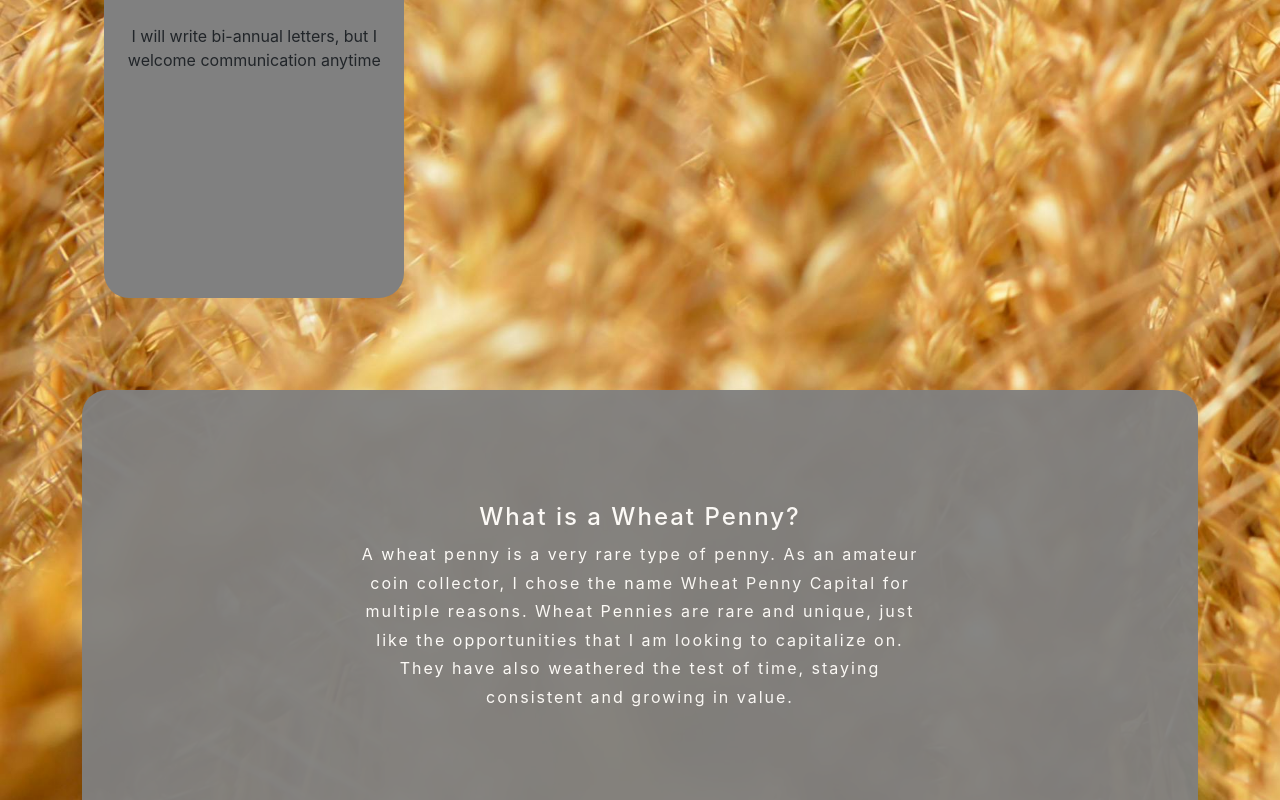
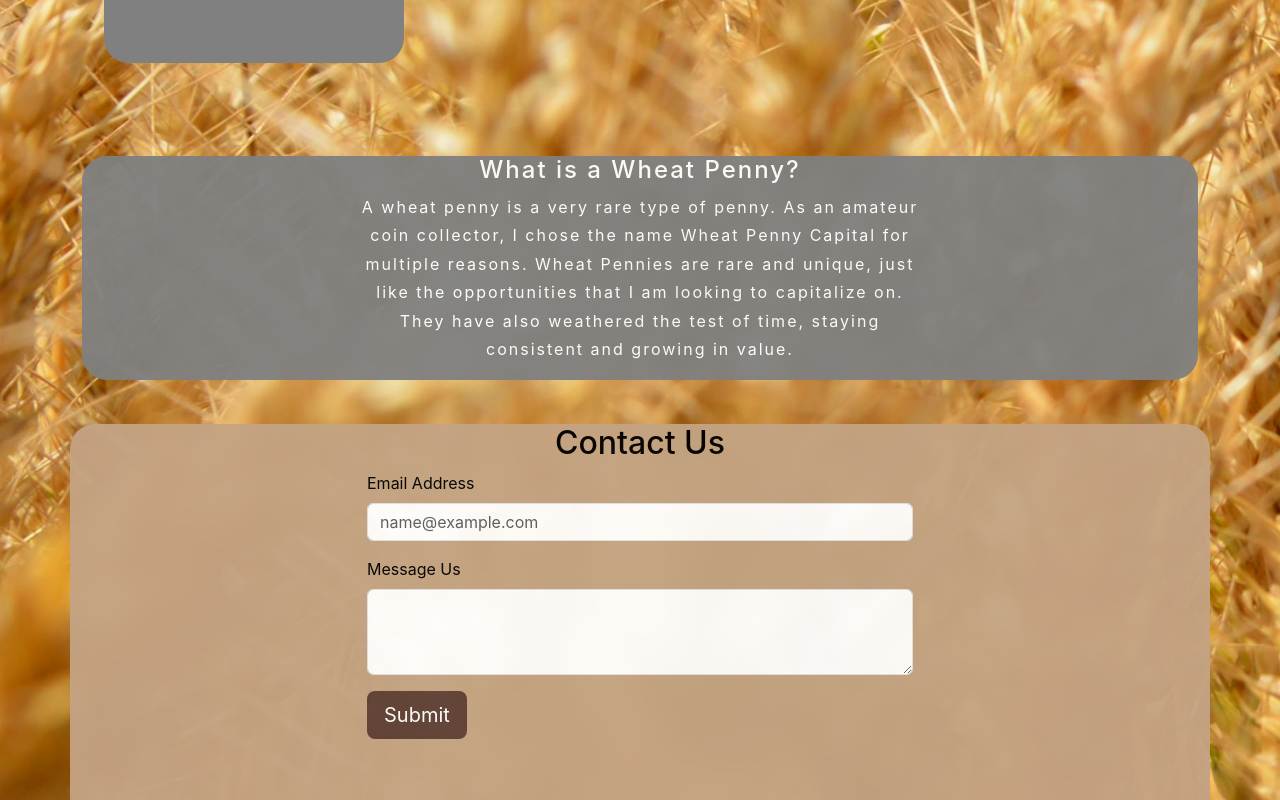
Before and after one commit to kingstonjohnhurley/Wheat-Penny-Capital, a React (Create React App) app: page /about in a window 1280 px wide. Shown: the part 2000-2800 px from the top of the page. Built offline with nearby package versions, Linux system fonts and the light colour scheme.

Commit message:
some fixes

```diff
--- a/src/components/contact.js
+++ b/src/components/contact.js
@@ -1,25 +1,35 @@
 export default function Contact() {
   return (
-
-    <div className="container">
-      <div className="row">
-
-        <div className="contact">
-          <h2>Contact Us</h2>
-          <div className="cuf">
-            <div className="mb-3">
-              <label for="exampleFormControlInput1" className="form-label">Email Address</label>
-              <input type="email" className="form-control" id="exampleFormControlInput1" placeholder="name@example.com">
-              </input>
-            </div>
-            <div className="mb-3">
-              <label for="exampleFormControlTextarea1" className="form-label">Message Us</label>
-              <textarea className="form-control" id="exampleFormControlTextarea1" rows="3"></textarea>
-            </div>
+    <div className="container contact">
+      <div className="row justify-content-center">
+        <form className="col-lg-6">
+          <h2 className="text-center">Contact Us</h2>
+          <div className="mb-3">
+            <label for="exampleFormControlInput1" className="form-label">
+              Email Address
+            </label>
+            <input
+              type="email"
+              className="form-control"
+              id="exampleFormControlInput1"
+              placeholder="name@example.com"
+            ></input>
           </div>
-          <button type="button" className="btn btn-primary- btn-lg">Submit</button>
-        </div>
+          <div className="mb-3">
+            <label for="exampleFormControlTextarea1" className="form-label">
+              Message Us
+            </label>
+            <textarea
+              className="form-control"
+              id="exampleFormControlTextarea1"
+              rows="3"
+            ></textarea>
+          </div>
+          <button type="button" className="btn btn-primary- btn-lg">
+            Submit
+          </button>
+        </form>
       </div>
     </div>
-  )
+  );
 }
--- a/src/index.css
+++ b/src/index.css
@@ -92,7 +92,7 @@ code {
 }
 
 .two {
-  height: 450px;
+  /* height: 450px; */
   background-color: grey;
   display: flex;
   margin-bottom: 4%;
@@ -160,26 +160,12 @@ code {
 
 .contact {
   height: 400px;
-  width: 1300px;
   background-color: #C4A484;
-  display: flex;
-  justify-content: center;
-  align-items: center;
   opacity: 0.95;
-  flex-direction: column;
-  display: flex;
-  align-items: center;
-  text-align: center;
-  justify-content: center;
-  flex-direction: column;
   margin-top: 3.5%;
   color: black;
   border-radius: 25px;
   margin-bottom: 3%;
-}
-
-.cuf {
-  width: 800px;
 }
 
 .portfolio-card {
--- a/src/pages/About.js
+++ b/src/pages/About.js
@@ -1,43 +1,42 @@
-
 const data = [
   {
     title: "Wheat Penny Capital charges no fees toward investors.",
-        description: "That's right!  Wheat Penny Capital charges no fees to anyone who chooses to invest with us."
+    description:
+      "That's right!  Wheat Penny Capital charges no fees to anyone who chooses to invest with us.",
   },
   {
     title: "Each partner can invest a maximum of $100 into Wheat Penny Capital",
-        description: "Because Wheat Penny Capital charging no money, there is a maximum investment of $100.  You are free to invest from $20 to $100 in Wheat Penny Capital."
+    description:
+      "Because Wheat Penny Capital charging no money, there is a maximum investment of $100.  You are free to invest from $20 to $100 in Wheat Penny Capital.",
   },
   {
-        title: "I began with $10,000, which is a 'parental grant' that is mine to invest.",
-        description: "Wheat Penny Capital started out by investing around $10,000, but the number continues to grow as more and more people invest in Wheat Penny Capital."
+    title:
+      "I began with $10,000, which is a 'parental grant' that is mine to invest.",
+    description:
+      "Wheat Penny Capital started out by investing around $10,000, but the number continues to grow as more and more people invest in Wheat Penny Capital.",
   },
   {
-        title: "I will write bi-annual letters, but I welcome communication anytime",
-        description: "Once investing in Wheat Penny Capital, you will receive two letters each year regarding how our stocks have done.  You can also contact Austin Smith by clicking the Contact button at the bottom of the page."
-    }
-]
+    title:
+      "I will write bi-annual letters, but I welcome communication anytime",
+    description:
+      "Once investing in Wheat Penny Capital, you will receive two letters each year regarding how our stocks have done.  You can also contact Austin Smith by clicking the Contact button at the bottom of the page.",
+  },
+];
 function SlideUpBox(props) {
   return (
     <div className="col">
       <div className="box">
-                <div className="visible-box">
-                    {props.title}
-                </div>
-                <div className="hid-box">
-                    {props.description}
+        <div className="visible-box">{props.title}</div>
+        <div className="hid-box">{props.description}</div>
       </div>
     </div>
-        </div>
-    )
+  );
 }
 
 export default function About() {
   return (
-        <div>
-            <div className="bg" >
-
-                <div className="about" >
+    <>
+      <div className="about">
         <h1>Meet Austin Smith</h1>
         <div className="col-sm-6">
           <div className="subtitle">
@@ -49,34 +48,43 @@ export default function About() {
         <div className="two">
           <div className="col-sm-8">
             <div behavior="slide">
-                                <p> <b>Wheat Penny Capital</b> was established by Austin Smith on January 3, 2023.   Ever since then, Austin has been the sole member of the company. He has a lot of experience in investing and stock picking, which has helped him consistently outperform the market. Austin's dedication and persistent effort have driven Wheat Penny Capital's impressive success so far. His devotion and superb strategy have shown to be very effective and have driven up profits.</p>
+              <p>
+                {" "}
+                <b>Wheat Penny Capital</b> was established by Austin Smith on
+                January 3, 2023. Ever since then, Austin has been the sole
+                member of the company. He has a lot of experience in investing
+                and stock picking, which has helped him consistently outperform
+                the market. Austin's dedication and persistent effort have
+                driven Wheat Penny Capital's impressive success so far. His
+                devotion and superb strategy have shown to be very effective and
+                have driven up profits.
+              </p>
             </div>
           </div>
         </div>
       </div>
       <div className="container mb-5">
         <div className="row">
-                        {
-                            data.map((item) => (
+          {data.map((item) => (
             <SlideUpBox title={item.title} description={item.description} />
-                            ))
-                        }
+          ))}
         </div>
       </div>
       <div className="container">
         <div className="two">
           <div className="col-sm-6">
-                            <h4>What is a Wheat Penny?
-                            </h4>
-                            <p>A wheat penny is a very rare type of penny.  As an amateur coin collector, I chose the name Wheat Penny Capital for multiple reasons.  Wheat Pennies are rare and unique, just like the opportunities that I am looking to capitalize on. They have also weathered the test of time, staying consistent and growing in value.
-
+            <h4>What is a Wheat Penny?</h4>
+            <p>
+              A wheat penny is a very rare type of penny. As an amateur coin
+              collector, I chose the name Wheat Penny Capital for multiple
+              reasons. Wheat Pennies are rare and unique, just like the
+              opportunities that I am looking to capitalize on. They have also
+              weathered the test of time, staying consistent and growing in
+              value.
             </p>
           </div>
         </div>
       </div>
-
-            </div >
-        </div >
-
-    )
+    </>
+  );
 }
--- a/src/pages/Portfolio.js
+++ b/src/pages/Portfolio.js
@@ -1,21 +1,11 @@
-import Navigation from "../components/navigation";
 import Introduction from "../components/introduction";
 import PortfolioCards from "../components/PortfolioCards";
-import FAQs from "../components/faq";
 
 export default function Home() {
-    // this is just a comment
-
-    // components to create:
-    // TopSectioComponent, About, FAQs, Investment Holdings,
-    return (
-        <>
-            <Introduction />
-            <div className="bg">
-                <PortfolioCards />
-
-
-            </div>
-        </>
-    )
+  return (
+    <>
+      <Introduction />
+      <PortfolioCards />
+    </>
+  );
 }
```
Also changed, not shown: src/pages/Strategy.js (+103 -58 lines). Lines whose indentation alone changed are shown as unchanged.
